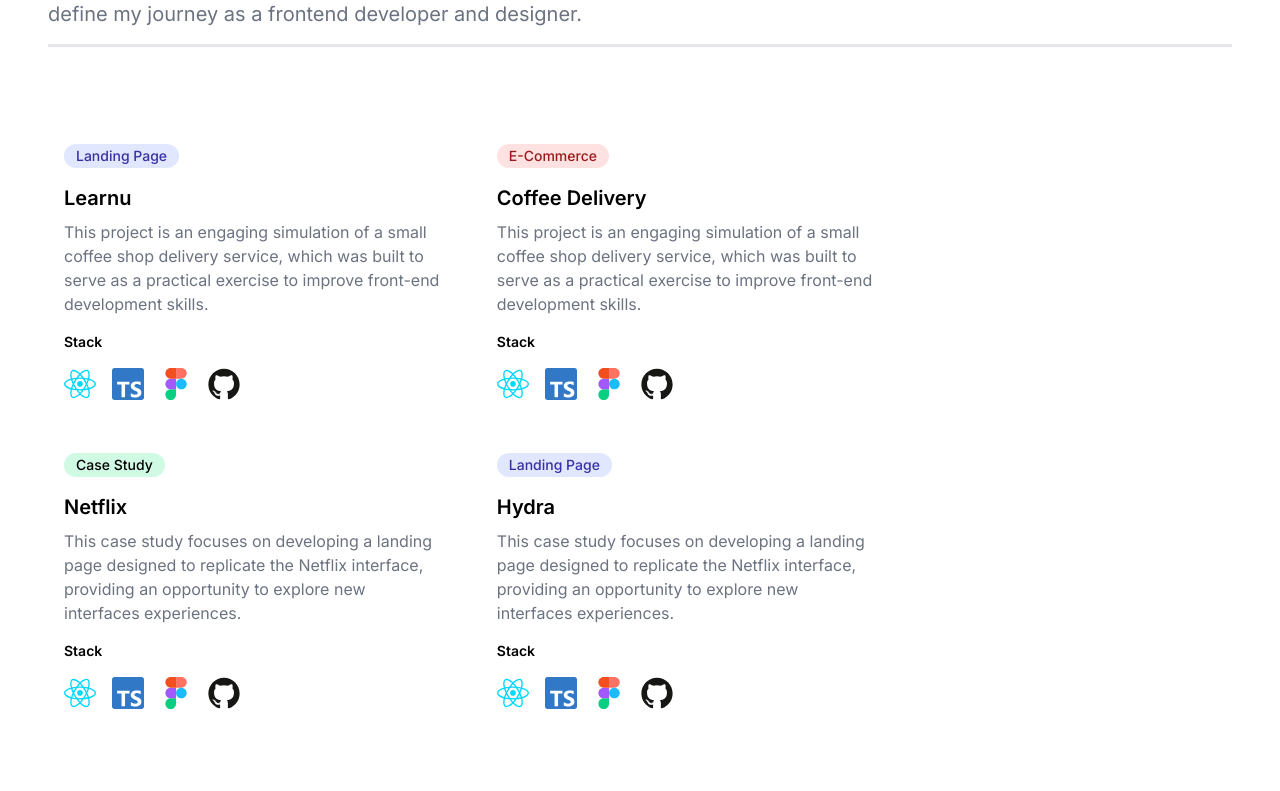
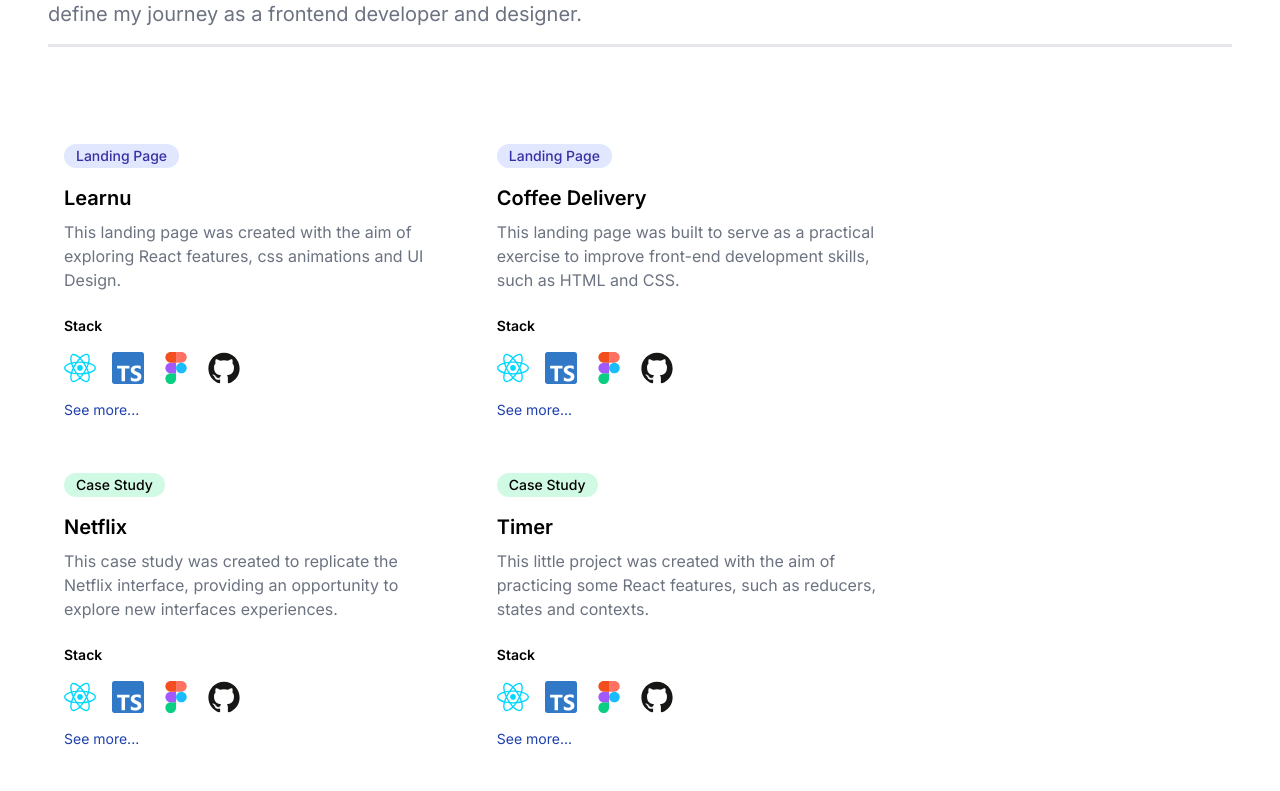
Before and after one commit to natallyriqueto/portfolio, a React (Vite) app: page / in a window 1280 px wide. Shown: the part 2829-3620 px from the top of the page. Built offline with nearby package versions, Linux system fonts and the light colour scheme; the HTML template or start-up script is replaced by a standard one.

Commit message:
update projects text and links to click

```diff
--- a/src/components/Projects/ProjectCard.tsx
+++ b/src/components/Projects/ProjectCard.tsx
@@ -10,14 +10,13 @@ interface ProjectCardProps {
 
 export function ProjectCard({ title, description, tag, stack, link }: ProjectCardProps) {
     return (
-        <a href={link}>
-            <div className="max-w-[25.8rem] hover:bg-gray-50 p-4 rounded-md">
+        <div className="max-w-[25.8rem] p-4 rounded-md">
             <div className={`${tag.bgColor} rounded-xl inline-block py-[2px] px-3 mb-4`}>
                 <span className={`text-sm font-medium ${tag.fontColor} flex`}>{tag.title}</span>
             </div>
             <div className="flex flex-col gap-2">
                 <h3 className="font-semibold text-xl leading-7">{title}</h3>
-                    <p className="text-gray-500">{description}</p>
+                <p className="text-gray-500 h-20">{description}</p>
             </div>
             <div className="flex flex-col gap-4 mt-4">
                 <h3 className=" text-sm font-semibold">Stack</h3>
@@ -28,9 +27,10 @@ export function ProjectCard({ title, description, tag, stack, link }: ProjectCar
                             </li>
                         )}
                     </ul>
+                    <a href={link}>
+                        <p className="text-blue-800 text-sm cursor-pointer hover:text-blue-500">See more...</p>
+                    </a>
             </div>
         </div>
-        </a>
-
     )
 }
--- a/src/components/Projects/index.tsx
+++ b/src/components/Projects/index.tsx
@@ -24,31 +24,31 @@ interface ProjectListType {
 const projectsList: ProjectListType[] = [
     {
         title: "Learnu",
-        description: "This project is an engaging simulation of a small coffee shop delivery service, which was built to serve as a practical exercise to improve front-end development skills.",
+        description: "This landing page was created with the aim of exploring React features, css animations and UI Design.",
         tag: { title: "Landing Page", fontColor:"text-indigo-800", bgColor: "bg-indigo-100"},
         stack: [reactLogo, typescriptLogo, figma, github],
         link: "/learnu"
     },
     {
         title: "Coffee Delivery",
-        description: "This project is an engaging simulation of a small coffee shop delivery service, which was built to serve as a practical exercise to improve front-end development skills.",
-        tag: { title: "E-Commerce", fontColor:"text-red-800", bgColor: "bg-red-100"},
+        description: "This landing page was built to serve as a practical exercise to improve front-end development skills, such as HTML and CSS.",
+        tag: { title: "Landing Page", fontColor:"text-indigo-800", bgColor: "bg-indigo-100"},
         stack: [reactLogo, typescriptLogo, figma, github],
-        link: ""
+        link: "/coffe-delivery"
     },
     {
         title: "Netflix",
-        description: "This case study focuses on developing a landing page designed to replicate the Netflix interface, providing an opportunity to explore new interfaces experiences.",
+        description: "This case study was created to replicate the Netflix interface, providing an opportunity to explore new interfaces experiences.",
         tag: { title: "Case Study", fontColor:"font-emerald-800", bgColor: "bg-emerald-100"},
         stack: [reactLogo, typescriptLogo, figma, github],
-        link: ""
+        link: "/netflix"
     },
     {
-        title: "Hydra",
-        description: "This case study focuses on developing a landing page designed to replicate the Netflix interface, providing an opportunity to explore new interfaces experiences.",
-        tag: { title: "Landing Page", fontColor:"text-indigo-800", bgColor: "bg-indigo-100"},
+        title: "Timer",
+        description: "This little project was created with the aim of practicing some React features, such as reducers, states and contexts.",
+        tag: { title: "Case Study", fontColor:"font-emerald-800", bgColor: "bg-emerald-100"},
         stack: [reactLogo, typescriptLogo, figma, github],
-        link: ""
+        link: "/timer"
     }
 ]
 
@@ -69,7 +69,7 @@ export function Projects() {
                 <p className="text-gray-500 text-xl">Each project is a testament to my passion for innovation, attention to detail, and commitment to delivering high-quality results. Whether it's web applications, websites, or interactive designs, this portfolio offers a glimpse into the projects that define my journey as a frontend developer and designer.</p>
                 <div className="border border-b-2 border-gray-200"></div>
             </div>
-            <div className="hidden laptop:flex gap-5 flex-wrap cursor-pointer">
+            <div className="hidden laptop:flex gap-5 flex-wrap">
                 { projectsList.map((project) =>
                 <ProjectCard
                     title={project.title}
```
Lines whose indentation alone changed are shown as unchanged.
